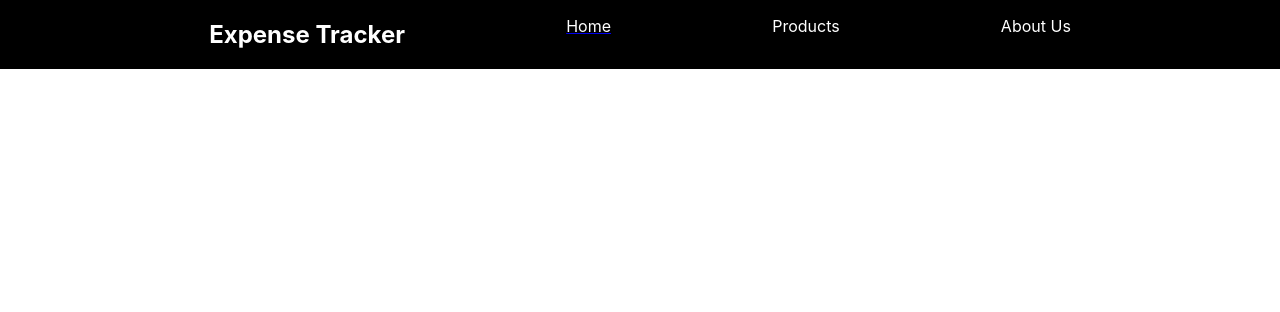
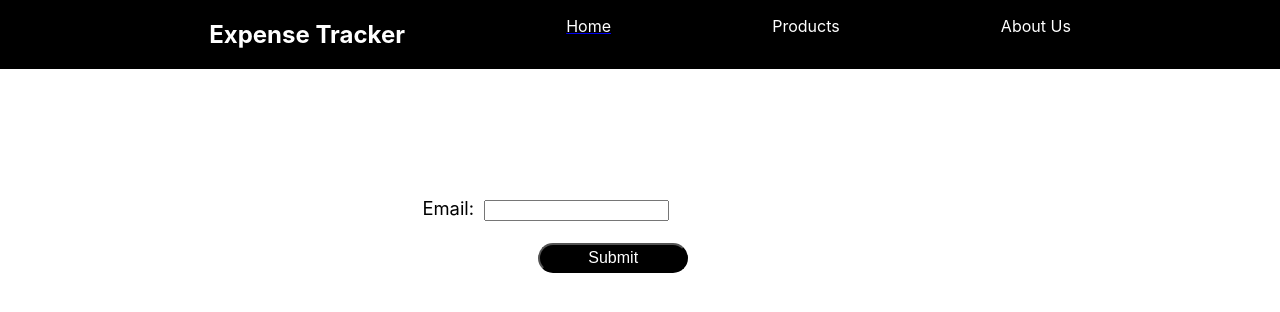
Before and after one commit to saiashish8364/Expense-Tracker, a React (Create React App) app in the folder expensetracker/: page /PassReset in a window 1280 px wide. Shown: the top 312 px of the page. Built offline with nearby package versions, Linux system fonts and the light colour scheme.

Commit message:
expense6

```diff
--- a/expensetracker/src/App.js
+++ b/expensetracker/src/App.js
@@ -8,6 +8,7 @@ import { Suspense } from "react";
 import LogIn from "../src/Components/LoginPage/LogIn";
 import Home from "./Components/HomePage/Home";
 import Profile from "./Components/ProfilePage/Profile";
+import PassReset from "./Components/PasswordReset/PassReset";
 function App() {
   const history = useHistory();
   useEffect(() => {
@@ -34,6 +35,9 @@ function App() {
             <Route path="/Profile" exact>
               <Profile />
             </Route>
+            <Route path="/PassReset" exact>
+              <PassReset />
+            </Route>
           </Switch>
         </Suspense>
       </main>
--- /dev/null
+++ b/expensetracker/src/Components/Context/context.js
@@ -0,0 +1,26 @@
+import React, { useEffect, useState } from "react";
+const Context = React.createContext({
+  isLoggenIn: false,
+  setLogin: () => {},
+});
+
+export const ContextProvider = (props) => {
+  const [token, setToken] = useState(false);
+  useEffect(() => {
+    if (localStorage.getItem("token")) {
+      setToken(true);
+    }
+  }, []);
+  function setLoginCalled() {
+    setToken(true);
+  }
+  const loginState = {
+    isLoggenIn: token,
+    setLogin: setLoginCalled,
+  };
+  return (
+    <Context.Provider value={loginState}>{props.children}</Context.Provider>
+  );
+};
+
+export default Context;
--- a/expensetracker/src/Components/LoginPage/Login.js
+++ b/expensetracker/src/Components/LoginPage/Login.js
@@ -1,5 +1,6 @@
-import { useRef, useState } from "react";
+import { useContext, useRef, useState } from "react";
 import { useHistory } from "react-router-dom/cjs/react-router-dom";
+import Context from "../Context/context";
 
 const LogIn = () => {
   const [email, setEmail] = useState(false);
@@ -7,6 +8,7 @@ const LogIn = () => {
   const mailInputRef = useRef();
   const passwordInputRef = useRef();
   const history = useHistory();
+  const ctx = useContext(Context);
 
   function mailChangeHandler() {
     setEmail(true);
@@ -39,6 +41,7 @@ const LogIn = () => {
         const res = await response.json();
         localStorage.setItem("token", res.idToken);
         history.push("/Home");
+        ctx.setLogin();
         console.log("user Logged in successfully.");
       } else {
         alert("Login failed!!!");
@@ -52,7 +55,9 @@ const LogIn = () => {
     setEmail(false);
     setpass(false);
   };
-
+  const forgotPasswordHandler = () => {
+    history.push("/PassReset");
+  };
   return (
     <>
       <section
@@ -135,6 +140,23 @@ const LogIn = () => {
           </button>
         </form>
       </section>
+      <button
+        onClick={forgotPasswordHandler}
+        style={{
+          display: "flex",
+          justifyContent: "center",
+          width: "30%",
+          marginTop: "0.5rem",
+          color: "blue",
+          height: "10%",
+          padding: "1px",
+          border: "none",
+          background: "none",
+          marginLeft: "33%",
+        }}
+      >
+        Forgot password
+      </button>
     </>
   );
 };
--- a/expensetracker/src/Components/Navigation/Navig.js
+++ b/expensetracker/src/Components/Navigation/Navig.js
@@ -1,20 +1,24 @@
 import { NavLink } from "react-router-dom/cjs/react-router-dom.min";
 import { useHistory } from "react-router-dom/cjs/react-router-dom";
-import { useEffect, useState } from "react";
+import { useContext, useEffect, useState } from "react";
+import Context from "../Context/context";
 
 const Navig = () => {
-  const [showLogout, setShowLogout] = useState(false);
+  const ctx = useContext(Context);
+  const [showLogout, setShowLogout] = useState(ctx.isLoggenIn);
   const history = useHistory();
+
   useEffect(() => {
     if (localStorage.getItem("token")) {
       setShowLogout(true);
     }
-  }, []);
+  }, [ctx.isLoggenIn]);
 
   const logoutHandler = () => {
     localStorage.removeItem("token");
     history.push("/Login");
     setShowLogout(false);
+    ctx.isLoggenIn = false;
   };
   return (
     <nav
--- /dev/null
+++ b/expensetracker/src/Components/PasswordReset/PassReset.js
@@ -0,0 +1,60 @@
+import { useRef } from "react";
+
+function PassReset() {
+  const emailInputRef = useRef();
+  const resetHandler = async (e) => {
+    e.preventDefault();
+    try {
+      const response = await fetch(
+        "https://identitytoolkit.googleapis.com/v1/accounts:sendOobCode?key=AIzaSyBCCfgwCyOwJVyOt98XoUeYffa0QBCV_Yk",
+        {
+          method: "POST",
+          body: JSON.stringify({
+            requestType: "PASSWORD_RESET",
+            email: emailInputRef.current.value,
+          }),
+          headers: {
+            "Content-Type": "application/json",
+          },
+        }
+      );
+      if (response.ok) {
+        alert("Reset link sent to mail");
+      }
+    } catch (error) {
+      console.log(error);
+    }
+  };
+  return (
+    <>
+      <form
+        style={{
+          marginTop: "10%",
+          justifyContent: "center",
+          marginLeft: "33%",
+          fontSize: "1.15rem",
+        }}
+      >
+        <label>Email:</label>
+        <input style={{ marginLeft: "10px" }} ref={emailInputRef} />
+        <br />
+        <br />
+        <button
+          style={{
+            marginLeft: "13.5%",
+            height: "30px",
+            width: "17.5%",
+            fontSize: "1rem",
+            backgroundColor: "black",
+            color: "white",
+            borderRadius: "25px",
+          }}
+          onClick={resetHandler}
+        >
+          Submit
+        </button>
+      </form>
+    </>
+  );
+}
+export default PassReset;
--- a/expensetracker/src/index.js
+++ b/expensetracker/src/index.js
@@ -3,12 +3,15 @@ import ReactDOM from "react-dom/client";
 import "./index.css";
 import App from "./App";
 import { BrowserRouter } from "react-router-dom/cjs/react-router-dom.min";
+import { ContextProvider } from "./Components/Context/context";
 
 const root = ReactDOM.createRoot(document.getElementById("root"));
 root.render(
-  <BrowserRouter>
-    <React.StrictMode>
-      <App />
-    </React.StrictMode>
-  </BrowserRouter>
+  <ContextProvider>
+    <BrowserRouter>
+      <React.StrictMode>
+        <App />
+      </React.StrictMode>
+    </BrowserRouter>
+  </ContextProvider>
 );
```
